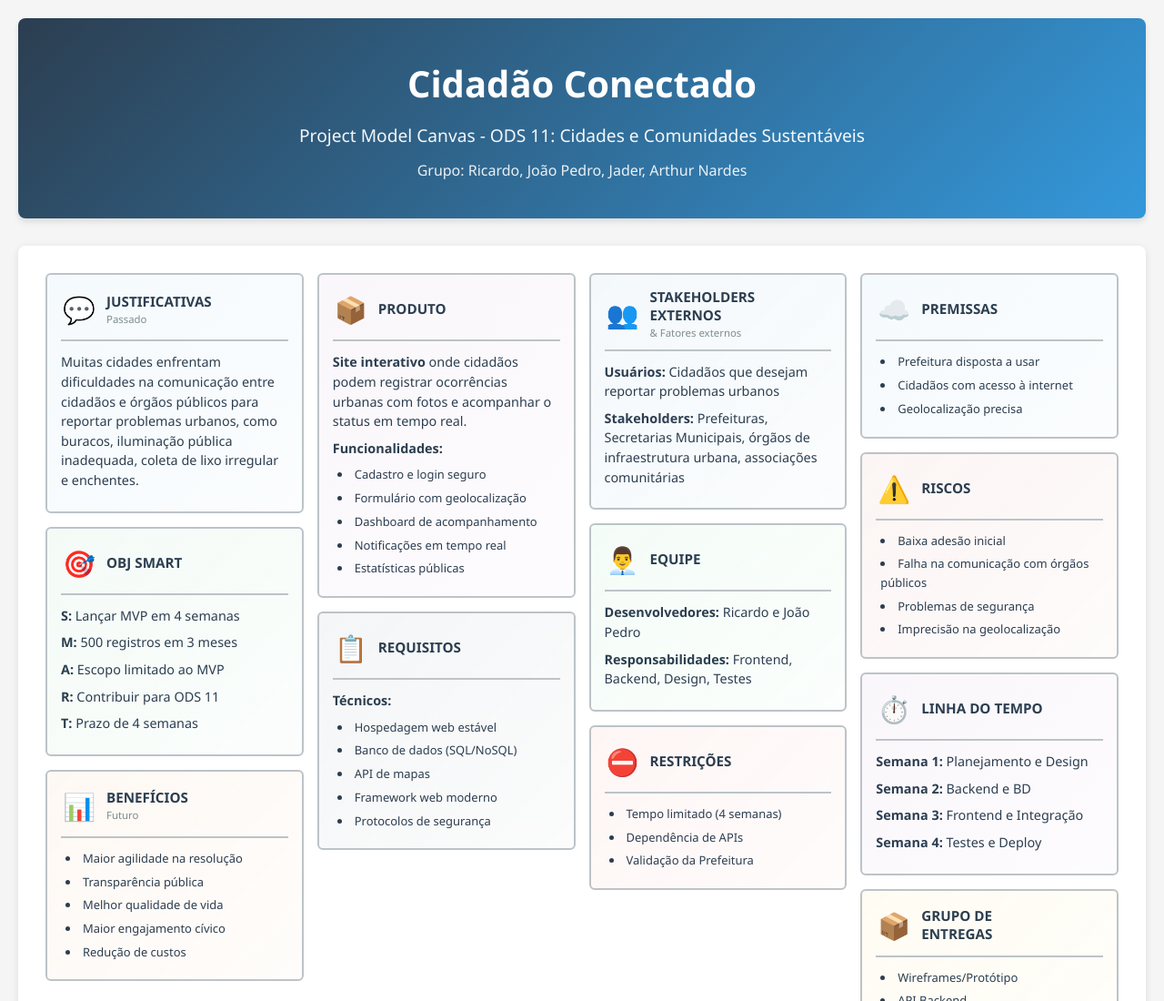
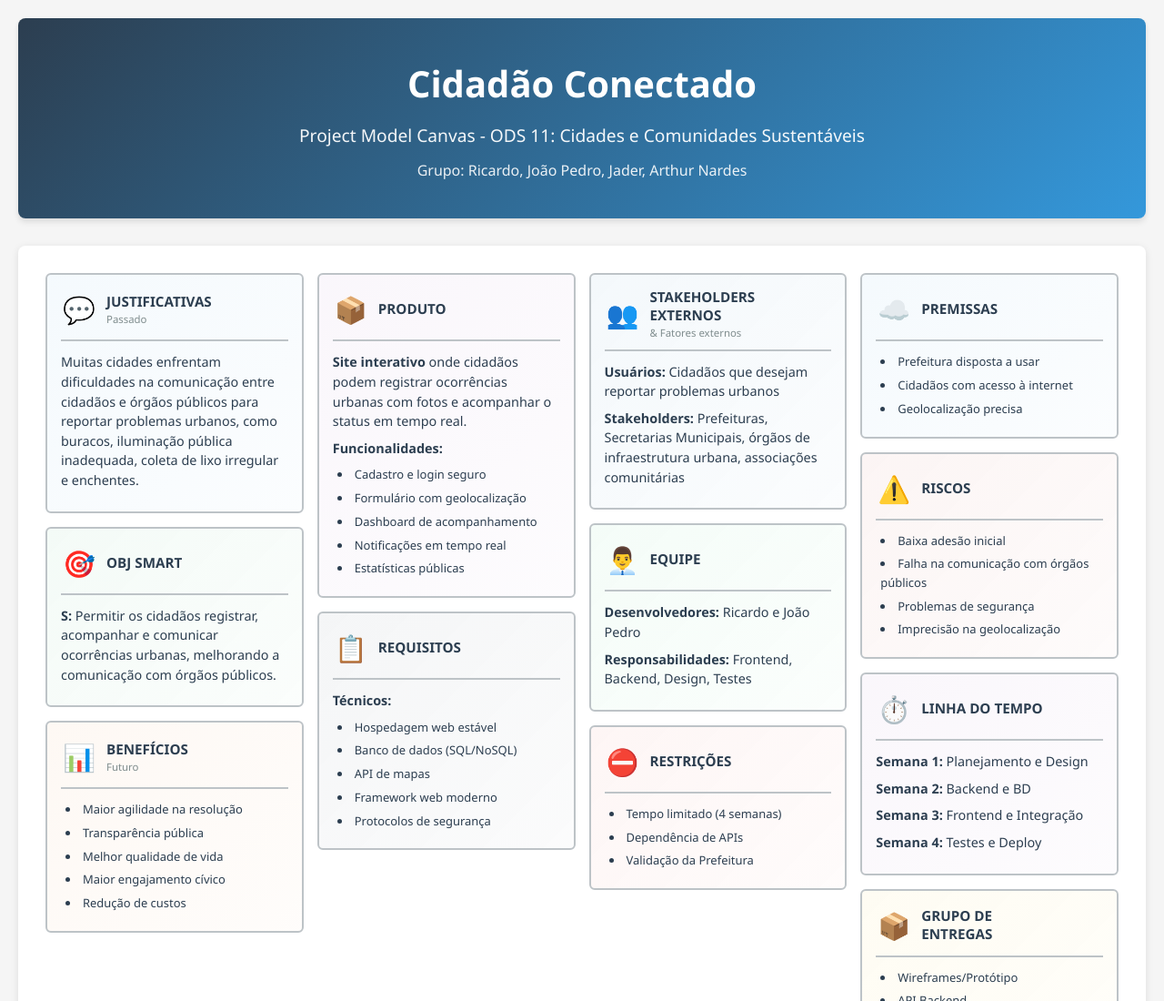
Before and after one commit to Rybarck/cidadao-conectado-pmc, a website: page index.html in a window 1280 px wide. Shown: the top 1100 px of the page at 91% size. Drawn offline with Linux system fonts and the light colour scheme.

Commit message:
Revise S section for urban occurrences communication
Updated the S (Specific) section to clarify the goal of allowing citizens to register and communicate urban occurrences.

```diff
--- a/index.html
+++ b/index.html
@@ -38,11 +38,7 @@
 <h3>OBJ SMART</h3>
 </div>
 <div class="box-content">
-<p><strong>S:</strong> Lançar MVP em 4 semanas</p>
-<p><strong>M:</strong> 500 registros em 3 meses</p>
-<p><strong>A:</strong> Escopo limitado ao MVP</p>
-<p><strong>R:</strong> Contribuir para ODS 11</p>
-<p><strong>T:</strong> Prazo de 4 semanas</p>
+<p><strong>S:</strong> Permitir os cidadãos registrar, acompanhar e comunicar ocorrências urbanas, melhorando a comunicação com órgãos públicos.</p>
 </div>
 </div>
 
```
